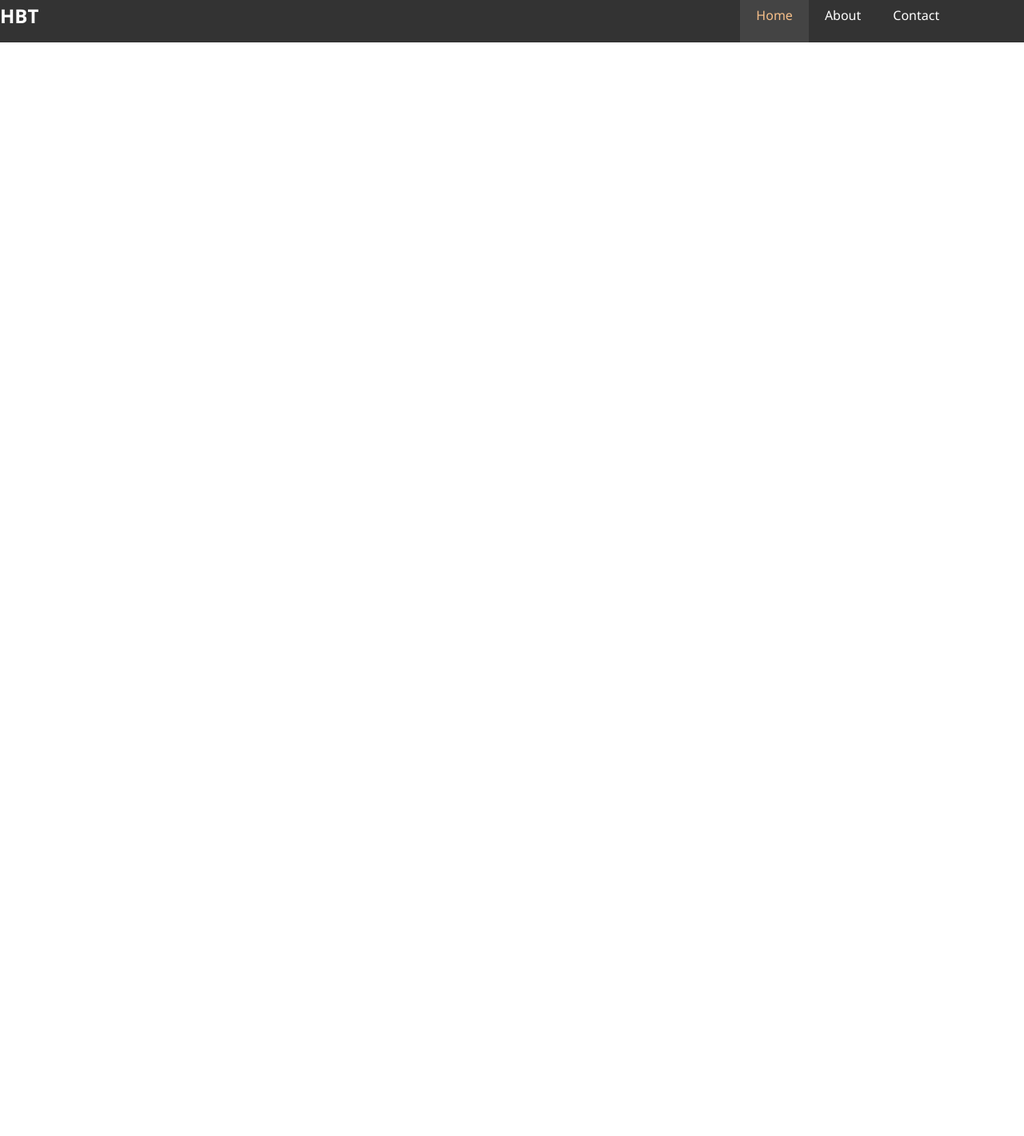
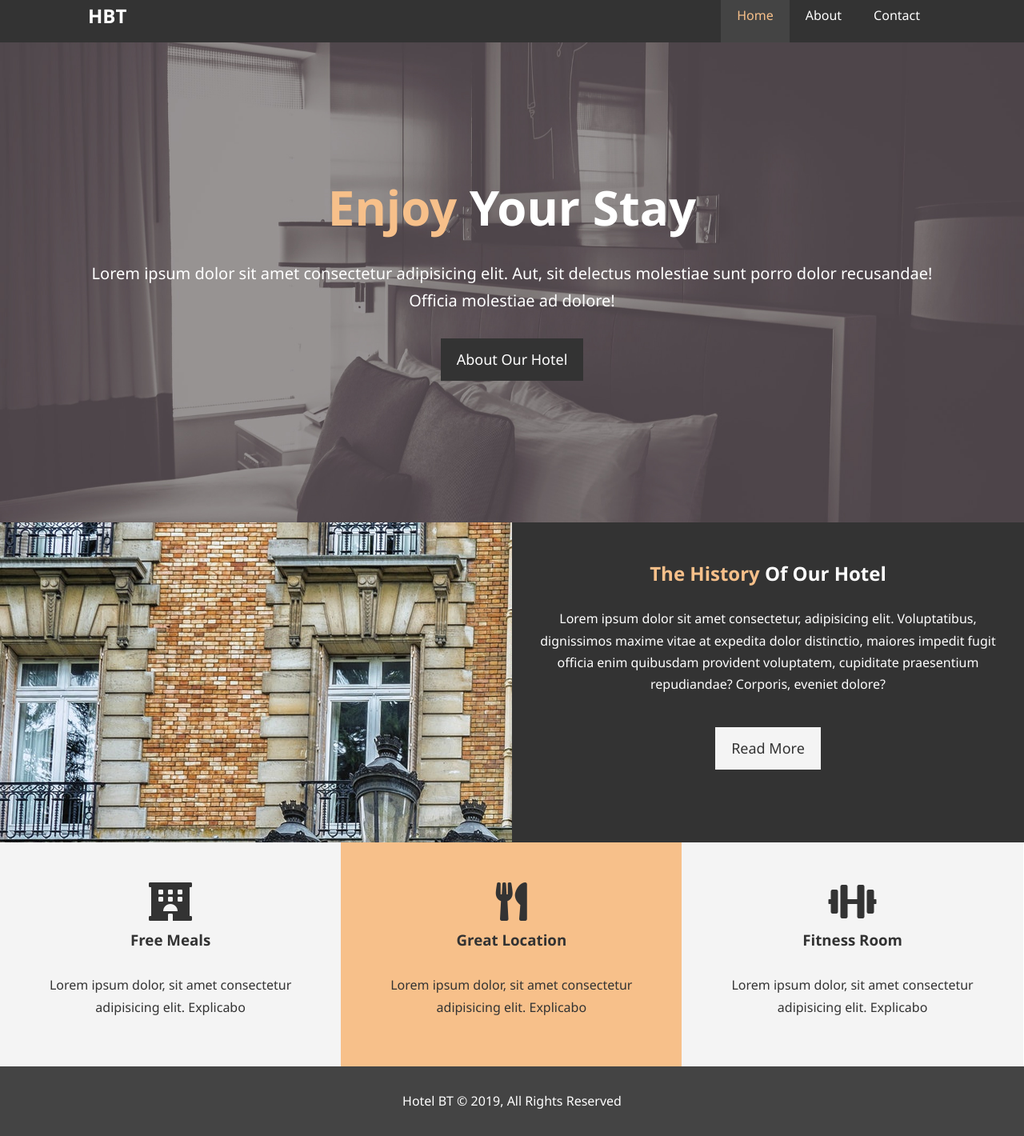
Before and after one commit to sudheervydadi/Html-Css-Learning, a plain HTML site: page Css Excercises/Hotel Website/index.html in a window 1280 px wide. Shown: the part 14-1434 px from the top of the page at 80% size. Before the commit the page ends 800 px from the top, so only its background shows below. Drawn offline with Linux system fonts and the light colour scheme.

Commit message:
Hotel Index Page Finished

```diff
--- a/Css Excercises/Hotel Website/css/style.css
+++ b/Css Excercises/Hotel Website/css/style.css
@@ -27,6 +27,56 @@ p {
   margin: 10px 0;
 }
 
+/* Utility classes */
+.container {
+  margin: auto;
+  max-width: 1100px;
+  overflow: auto;
+  padding: 0 20px;
+}
+
+.text-primary {
+  color: #f7c08a;
+}
+
+.lead {
+  font-size: 20px;
+}
+
+.btn {
+  display: inline-block;
+  font-size: 18px;
+  color: #fff;
+  background: #333;
+  padding: 13px 20px;
+  border: none;
+  cursor: pointer;
+}
+.btn:hover {
+  background: #f7c08a;
+  color: #333;
+}
+.btn-light {
+  background: #f4f4f4;
+  color: #333;
+}
+
+.bg-dark {
+  background: #333;
+  color: #fff;
+}
+.bg-light {
+  background: #f4f4f4;
+  color: #333;
+}
+.bg-primary {
+  color: #333;
+  background: #f7c08a;
+}
+
+.clr {
+  clear: both;
+}
 /* Nav Bar */
 #navbar {
   background: #333;
@@ -36,14 +86,6 @@ p {
 }
 
 /* since the background is in nav bar we want the container to be fixed for width afterwards  */
-
-/* Utility classes */
-.container {
-  margin: auto;
-  max-width: 1100px;
-  overflow: auto;
-  padding: 0 20px;
-}
 
 #navbar a {
   color: #fff;
@@ -73,3 +115,68 @@ p {
   background: #444;
   color: #f7c08a;
 }
+
+/* Showcase */
+#showcase {
+  background: url("../img/showcase.jpg") no-repeat center center/cover;
+  height: 600px;
+}
+
+#showcase .showcase-content {
+  color: #fff;
+  text-align: center;
+  padding-top: 170px;
+}
+
+#showcase .showcase-content h1 {
+  font-size: 60px;
+  line-height: 1.2em;
+}
+
+#showcase .showcase-content p {
+  padding-bottom: 20px;
+  line-height: 1.7em;
+}
+
+#home-info {
+  height: 400px;
+}
+
+#home-info .info-img {
+  float: left;
+  width: 50%;
+  background: url("../img/photo-1.jpg") no-repeat;
+  min-height: 100%;
+}
+
+#home-info .info-content {
+  float: right;
+  width: 50%;
+  height: 100%;
+  text-align: center;
+  padding: 50px 30px;
+  overflow: hidden;
+}
+
+#home-info .info-content p {
+  padding-bottom: 30px;
+}
+
+/* Features */
+
+.box {
+  float: left;
+  width: 33.3%;
+  padding: 50px;
+  text-align: center;
+}
+.box i {
+  margin-bottom: 10px;
+}
+
+#main-footer {
+  text-align: center;
+  background: #444;
+  color: #fff;
+  padding: 20px;
+}
--- a/Css Excercises/Hotel Website/index.html
+++ b/Css Excercises/Hotel Website/index.html
@@ -9,14 +9,19 @@
       name="description"
       content="This is Hotel Service Providing website."
     />
+    <link
+      rel="stylesheet"
+      href="https://use.fontawesome.com/releases/v5.6.1/css/all.css"
+      integrity="sha384-gfdkjb5BdAXd+lj+gudLWI+BXq4IuLW5IT+brZEZsLFm++aCMlF1V92rMkPaX4PP"
+      crossorigin="anonymous"
+    />
     <link rel="stylesheet" href="css/style.css" />
   </head>
   <body>
     <header>
       <nav id="navbar">
-        <h1 class="logo"><a href="index.html">HBT</a></h1>
-
         <div class="container">
+          <h1 class="logo"><a href="index.html">HBT</a></h1>
           <ul>
             <li><a class="current" href="index.html">Home</a></li>
             <li><a href="about.html">About</a></li>
@@ -24,6 +29,63 @@
           </ul>
         </div>
       </nav>
+
+      <div id="showcase">
+        <div class="container">
+          <div class="showcase-content">
+            <h1><span class="text-primary">Enjoy</span> Your Stay</h1>
+            <p class="lead">
+              Lorem ipsum dolor sit amet consectetur adipisicing elit. Aut, sit
+              delectus molestiae sunt porro dolor recusandae! Officia molestiae
+              ad dolore!
+            </p>
+            <a class="btn" href="about.html">About Our Hotel</a>
+          </div>
+        </div>
+      </div>
     </header>
+
+    <section id="home-info" class="bg-dark">
+      <div class="info-img"></div>
+      <div class="info-content">
+        <h2><span class="text-primary">The History</span> Of Our Hotel</h2>
+        <p>
+          Lorem ipsum dolor sit amet consectetur, adipisicing elit.
+          Voluptatibus, dignissimos maxime vitae at expedita dolor distinctio,
+          maiores impedit fugit officia enim quibusdam provident voluptatem,
+          cupiditate praesentium repudiandae? Corporis, eveniet dolore?
+        </p>
+        <a href="about.html" class="btn btn-light">Read More</a>
+      </div>
+    </section>
+
+    <section class="features">
+      <div class="box bg-light">
+        <i class="fas fa-hotel fa-3x"></i>
+        <h3>Free Meals</h3>
+        <p>
+          Lorem ipsum dolor, sit amet consectetur adipisicing elit. Explicabo
+        </p>
+      </div>
+      <div class="box bg-primary">
+        <i class="fas fa-utensils fa-3x"></i>
+        <h3>Great Location</h3>
+        <p>
+          Lorem ipsum dolor, sit amet consectetur adipisicing elit. Explicabo
+        </p>
+      </div>
+      <div class="box bg-light">
+        <i class="fas fa-dumbbell fa-3x"></i>
+        <h3>Fitness Room</h3>
+        <p>
+          Lorem ipsum dolor, sit amet consectetur adipisicing elit. Explicabo
+        </p>
+      </div>
+    </section>
+
+    <div class="clr"></div>
+    <footer id="main-footer">
+      <p>Hotel BT &copy; 2019, All Rights Reserved</p>
+    </footer>
   </body>
 </html>
```
